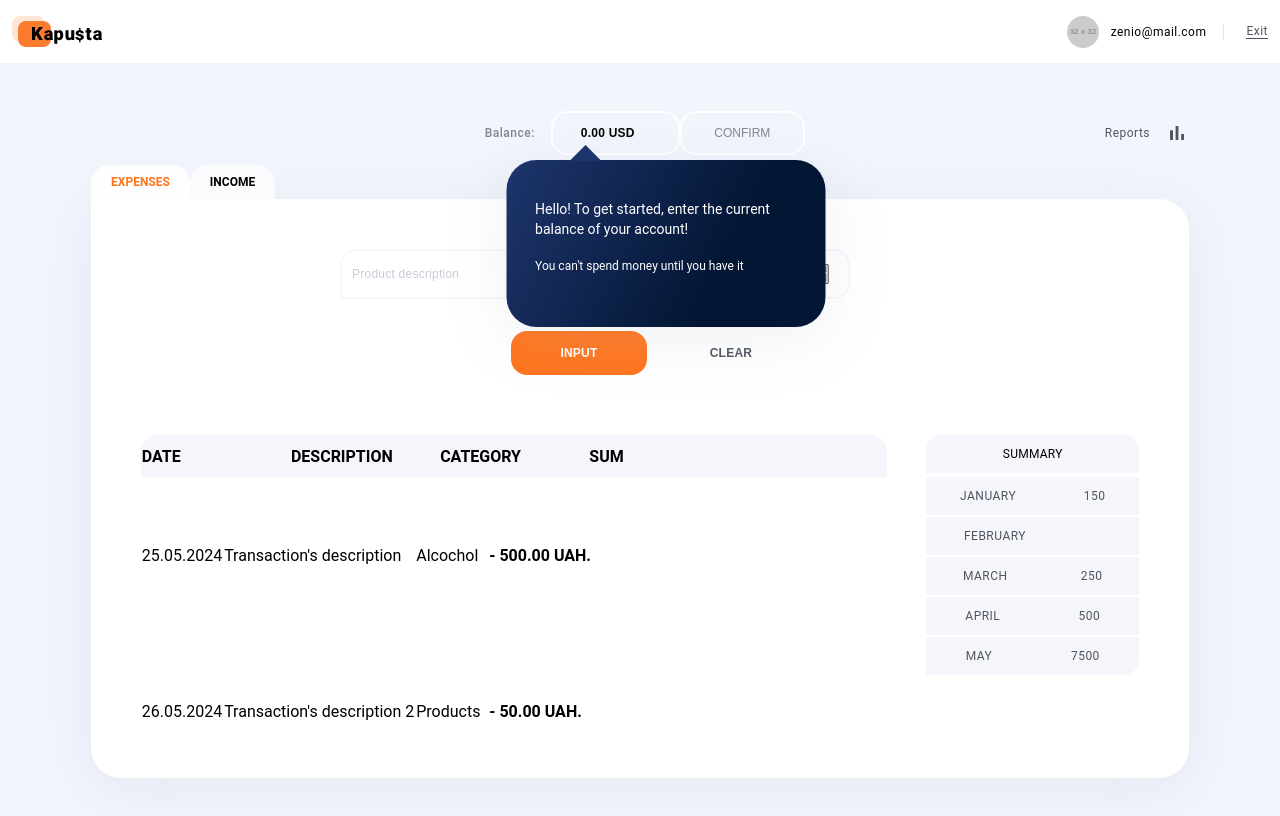
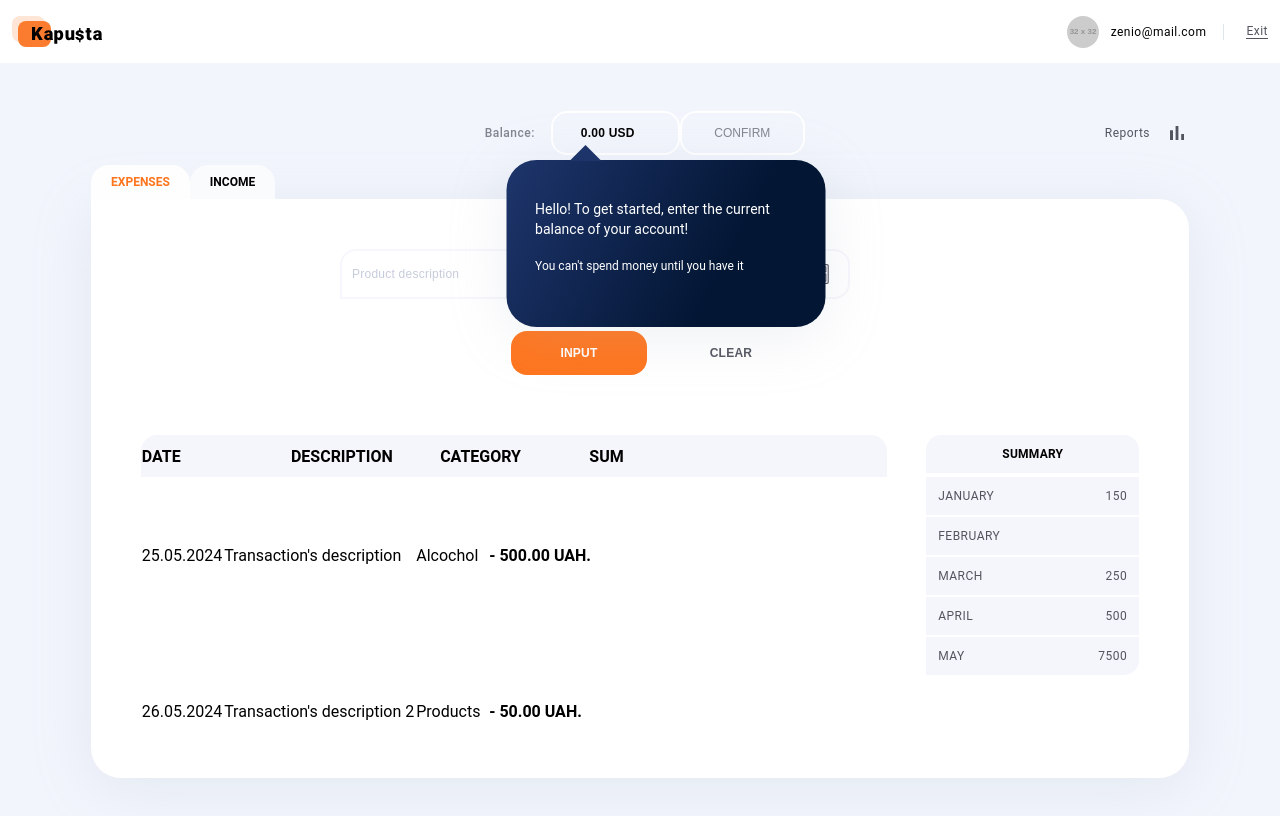
Before and after one commit to 831230/kapusta-architecture, a React (Create React App) app: page / in a window 1280 px wide. Both pictures are taken after typing "name@example.com", "Sample123" into the empty fields and a click on the button "LOG IN". Shown: the top 816 px of the page. Built offline with nearby package versions, Linux system fonts and the light colour scheme.

Commit message:
fix css and transform module

```diff
--- a/src/components/ExpensesIncomeSummary/ExpensesIncomeSummary.jsx
+++ b/src/components/ExpensesIncomeSummary/ExpensesIncomeSummary.jsx
@@ -3,12 +3,7 @@ import useExpenses from "../../hooks/useExpenses";
 import useIncomes from "../../hooks/useIncomes";
 import { useLocation } from "react-router-dom";
 import { isBefore, parse } from "date-fns";
-import {
-  SummaryBox,
-  SummaryItem,
-  SummaryList,
-  SummaryTitle,
-} from "./Summary.styles";
+import styles from './ExpensesIncomeSummary.module.css';
 
 const ExpensesIncomeSummary = () => {
   const location = useLocation();
@@ -42,18 +37,17 @@ const ExpensesIncomeSummary = () => {
   }
 
   return (
-    <SummaryBox>
-      <SummaryTitle>Summary</SummaryTitle>
-      <SummaryList>
+    <div className={styles.SummaryBox}>
+      <div className={styles.SummaryTitle}>Summary</div>
+      <ul className={styles.SummaryList}>
         {data.map((item, index) => (
-          <SummaryItem key={index}>
+          <li key={index} className={styles.SummaryItem}>
             <div>{item.month}</div>
             <div>{item.value}</div>
-          </SummaryItem>
+          </li>
         ))}
-      </SummaryList>
-    </SummaryBox>
+      </ul>
+    </div>
   );
 };
-
 export default ExpensesIncomeSummary;
--- /dev/null
+++ b/src/components/ExpensesIncomeSummary/ExpensesIncomeSummary.module.css
@@ -0,0 +1,64 @@
+@media screen and (max-width: 480px)
+{
+	.SummaryBox
+	{
+		display: none;
+	}
+}
+@media screen and (max-width: 1024px)
+{
+	.SummaryBox
+	{
+		width: 230px;
+	}
+}
+.SummaryBox
+{
+	width: 213px;
+}
+.SummaryList
+{
+	list-style: none;
+	margin: 0;
+	margin-top: 4px;
+	padding: 0;
+}
+.SummaryItem
+{
+	background: var(--secondary-bg-color);
+	color: var(--text-gray);
+	display: flex;
+	font-family: var(--primary-font);
+	font-size: 12px;
+	font-weight: 400;
+	justify-content: space-between;
+	letter-spacing: 0.04em;
+	margin-bottom: 2px;
+	padding: 12px;
+	text-transform: uppercase;
+}
+.SummaryItem div:nth-child(1)
+{
+	text-align: left;
+}
+.SummaryItem div:nth-child(2)
+{
+	text-align: right;
+}
+.SummaryItem:last-child
+{
+	border-bottom-right-radius: 15px;
+}
+.SummaryTitle
+{
+	background: var(--secondary-bg-color);
+	border-top-left-radius: 15px;
+	border-top-right-radius: 15px;
+	font-family: var(--primary-font);
+	font-size: 12px;
+	font-weight: 700;
+	letter-spacing: 0.02em;
+	padding: 12px;
+	text-align: center;
+	text-transform: uppercase;
+}
--- a/src/components/ExpensesIncomeSummary/Summary.styles.js
+++ /dev/null
@@ -1,59 +0,0 @@
-import styled from "styled-components";
-import vars from "../../styles/vars.css";
-
-export const SummaryBox = styled.div`
-  @media screen and (max-width: 480px) {
-    display: none;
-  }
-
-  @media screen (max-width: 1024px);
-   {
-    width: 230px;
-  }
-
-  width: 213px;
-`;
-
-export const SummaryList = styled.ul`
-  padding: 0;
-  list-style: none;
-  margin: 0;
-  margin-top: 4px;
-`;
-
-export const SummaryItem = styled.li`
-  font-family: var(--primary-font)
-  font-weight: 400;
-  font-size: 12px;
-  letter-spacing: 0.04em;
-  text-transform: uppercase;
-
-  color: var(--text-gray);
-  background: var(--secondary-bg-color);
-
-  margin-bottom: 2px;
-  padding: 12px 0;
-
-  display: flex;
-  justify-content: space-around;
-
-  &:last-child {
-    border-bottom-right-radius: 15px;
-  }
-`;
-
-export const SummaryTitle = styled.div`
-  font-family: var(--primary-font)
-  font-weight: 700;
-  font-size: 12px;
-  letter-spacing: 0.02em;
-  text-transform: uppercase;
-
-  text-align: center;
-  padding: 12px;
-  background: var(--secondary-bg-color);
-
-  border-top-left-radius: 15px;
-  border-top-right-radius: 15px;
-  // border: 0 12 0 12;
-`;
```
